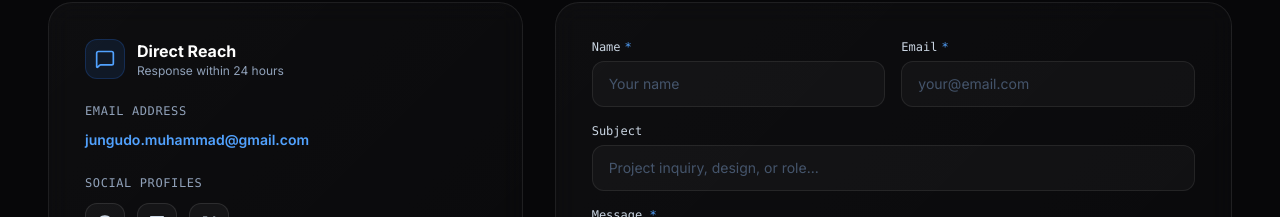
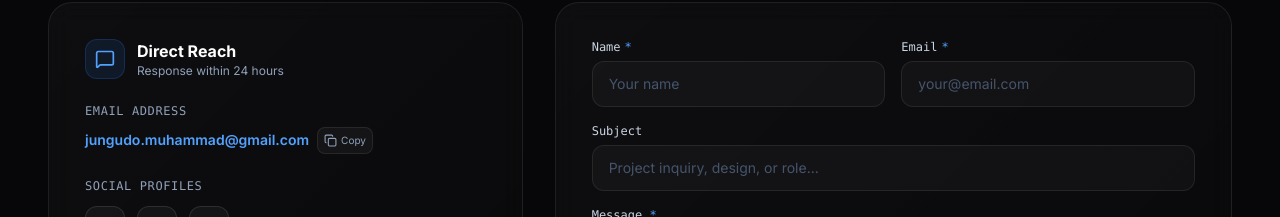
Before and after one commit to hafeezmt/jungudo-portfolio, a Next.js app: page / in a window 1280 px wide. Shown: the part 10020-10237 px from the top of the page. Built offline with nearby package versions, Linux system fonts and the light colour scheme.

Commit message:
feat-add-quick-copy-to-clipboard-email-button

```diff
--- a/src/components/Contact.tsx
+++ b/src/components/Contact.tsx
@@ -2,7 +2,7 @@
 
 import { useState, useCallback } from "react";
 import { motion } from "framer-motion";
-import { Send, Mail, Loader2, CheckCircle, AlertCircle, MessageSquare } from "lucide-react";
+import { Send, Mail, Loader2, CheckCircle, AlertCircle, MessageSquare, Copy, Check } from "lucide-react";
 import { FaGithub, FaLinkedin, FaXTwitter } from "react-icons/fa6";
 import { socialLinks } from "@/data/social";
 import { cn } from "@/lib/utils";
@@ -58,6 +58,7 @@ function InputField({
 export function Contact() {
   const [form, setForm] = useState<FormState>(INITIAL_FORM);
   const [status, setStatus] = useState<SubmitStatus>("idle");
+  const [copied, setCopied] = useState(false);
 
   const handleChange = useCallback((id: keyof FormState, val: string) => {
     setForm((prev) => ({ ...prev, [id]: val }));
@@ -130,12 +131,26 @@ export function Contact() {
 
               <div>
                 <p className="text-xs font-mono text-slate-400 uppercase tracking-wider mb-2">Email Address</p>
+                <div className="flex items-center gap-2">
                   <a
                     href={`mailto:${socialLinks.email}`}
                     className="text-sm font-semibold text-blue-400 hover:text-blue-300 break-all transition-colors"
                   >
                     {socialLinks.email}
                   </a>
+                  <button
+                    onClick={() => {
+                      navigator.clipboard.writeText(socialLinks.email);
+                      setCopied(true);
+                      setTimeout(() => setCopied(false), 2000);
+                    }}
+                    title="Copy email to clipboard"
+                    className="p-1.5 rounded-lg bg-white/[0.04] hover:bg-white/[0.08] border border-white/8 text-slate-400 hover:text-white transition-all text-xs flex items-center gap-1"
+                  >
+                    {copied ? <Check size={13} className="text-green-400" /> : <Copy size={13} />}
+                    <span className="text-[10px]">{copied ? "Copied" : "Copy"}</span>
+                  </button>
+                </div>
               </div>
 
               <div>
```
Lines whose indentation alone changed are shown as unchanged.
